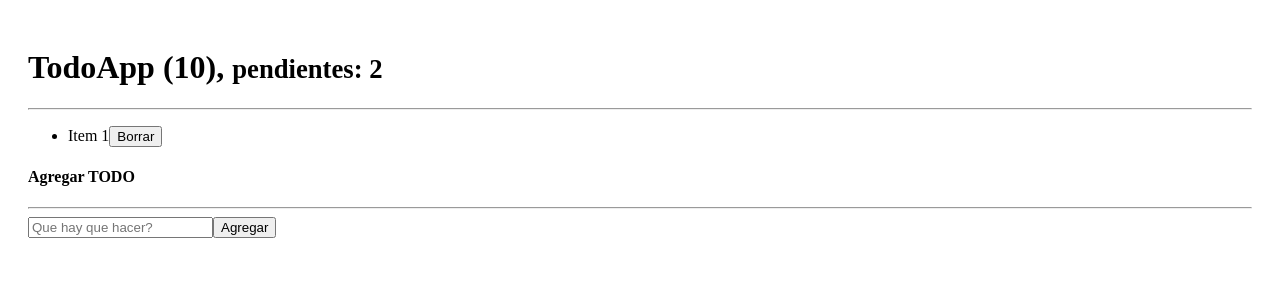
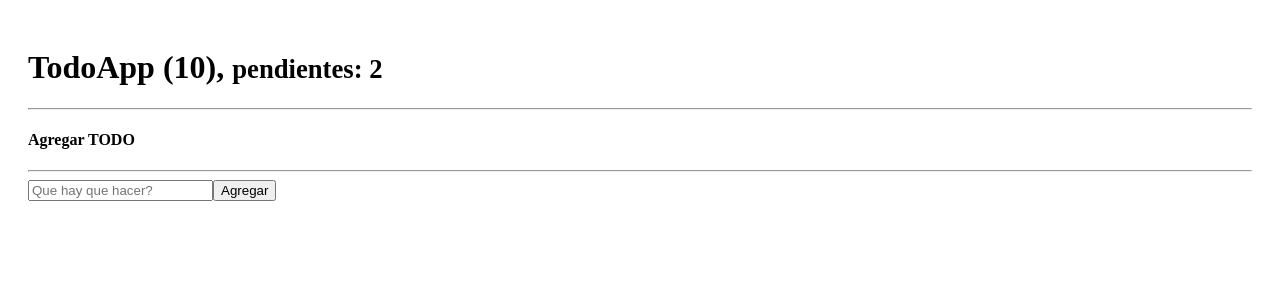
Before and after one commit to Alejandro2097/HooksApp, a React (Vite) app: page / in a window 1280 px wide. Shown: the top 300 px of the page. Built offline with nearby package versions, Linux system fonts and the light colour scheme.

Commit message:
inicio de la tarea

```diff
--- a/src/08-useReducer/TodoApp.jsx
+++ b/src/08-useReducer/TodoApp.jsx
@@ -17,28 +17,35 @@
 
 export const TodoApp = () => {
 
-    const [todos, dispatch] = useReducer(todoReducer, initialState)
+    const [todos, dispatch] = useReducer(todoReducer, initialState);
+
+    const handleNewTodo = (todo) => {
+
+    }
   return (
     <>
         <h1>TodoApp (10), <small>pendientes: 2</small></h1>
         <hr/>
         <div className="row">
             <div className="col-7">
+                {/* Todo likst */}
                 <ul className="list-group">
                     {
+                        // Todo item
                         todos.map(todo => {
-
+                            <li key={todo.id} className="list-group-item d-flex justify-content-between">
+                                <span className="align-self-center"> Item 1</span>
+                                <button className="btn btn-danger">Borrar</button>
+                            </li>
                         })
                     }
-                    <li className="list-group-item d-flex justify-content-between">
-                       <span className="align-self-center"> Item 1</span>
-                       <button className="btn btn-danger">Borrar</button>
-                    </li>
                 </ul>
             </div>
             <div className="col-5">
                 <h4>Agregar TODO</h4>
                 <hr/>
+                {/* TodoAdd onNewTodo(todo) */}
+                {/* { id: new Date()..., description: '', done: false} */}
                 <form>
                     <input
                         type="text"
```
